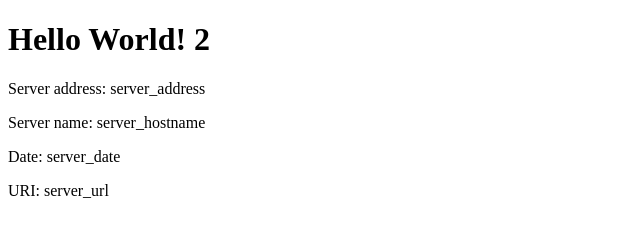
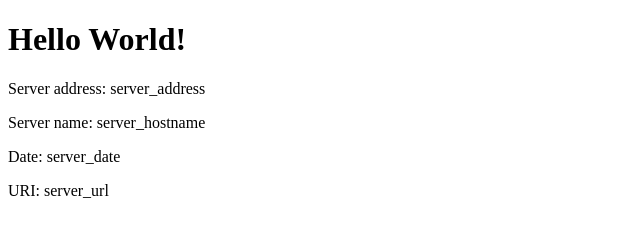
Before and after one commit to kakakakakku/eks-example, a plain HTML site: page src/index.html in a window 1280 px wide. Shown: the full height of the page, 0-640 px from the left. Drawn offline with Linux system fonts and the light colour scheme.

Commit message:
Revert "v2 Updating home page"
This reverts commit 883842269326a4b6c000292b3f35e380602a76b0.

```diff
--- a/src/index.html
+++ b/src/index.html
@@ -6,7 +6,7 @@
 
 <body>
 <div class="info">
-<h1>Hello World! 2</h1>
+<h1>Hello World!</h1>
 <p><span>Server&nbsp;address:</span> <span>server_address</span></p>
 <p><span>Server&nbsp;name:</span> <span>server_hostname</span></p>
 <p class="smaller"><span>Date:</span> <span>server_date</span></p>
```
